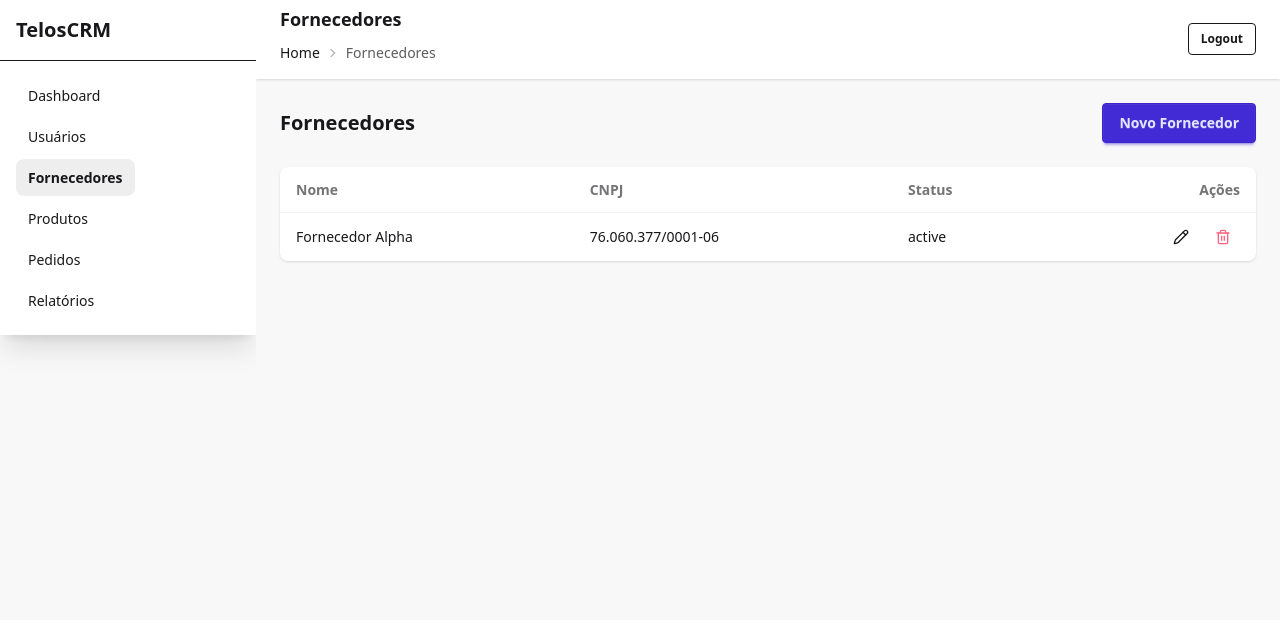
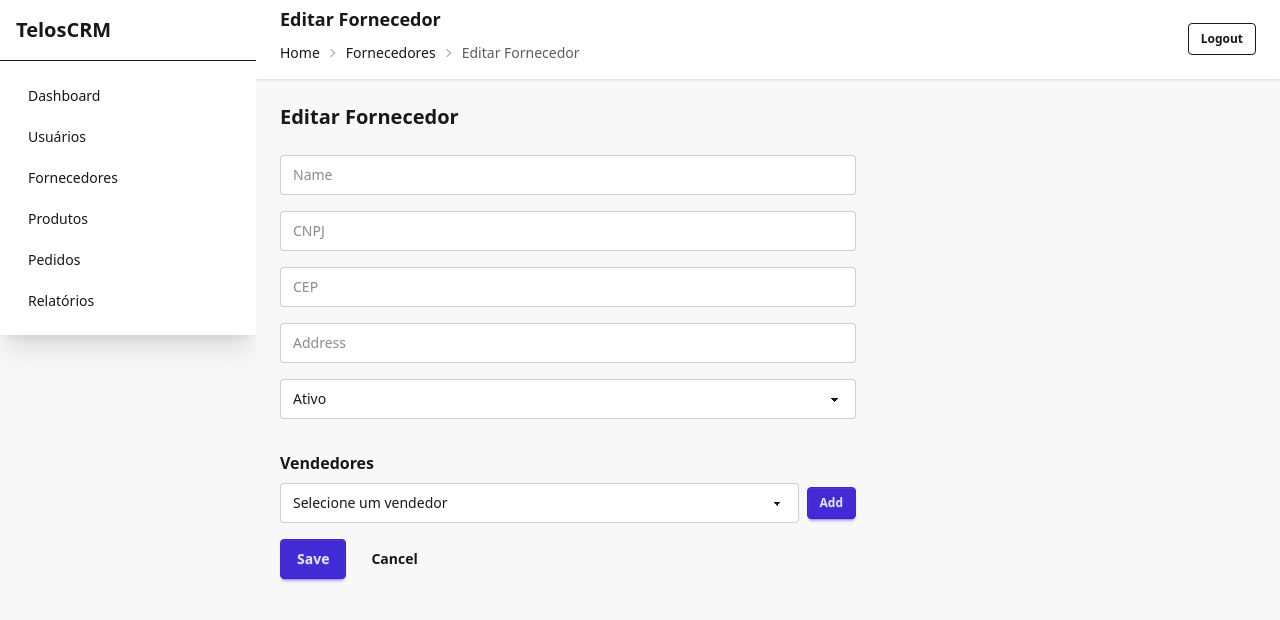
Before and after one commit to ViniciusDornelasDEV/telos_front_vue, a Vue app: page /suppliers/1/edit in a window 1280 px wide. Before the commit this address led to /suppliers. Shown: the top 620 px of the page. Built offline with nearby package versions, Linux system fonts and the light colour scheme; sample sign-in values are in the browser's storage.

Commit message:
feat: sellers subform in suppliers edit

```diff
--- a/src/directives/maskMoney.js
+++ b/src/directives/maskMoney.js
@@ -1,4 +1,3 @@
-// src/directives/maskMoney.js
 export default {
   beforeMount(el, binding, vnode) {
     let lastValue = ''
@@ -10,7 +9,6 @@ export default {
       let integerPart = n.slice(0, -2)
       let decimalPart = n.slice(-2)
 
-      // Formata milhar
       integerPart = integerPart.replace(/\B(?=(\d{3})+(?!\d))/g, '.')
 
       return `R$ ${integerPart},${decimalPart}`
--- a/src/stores/suppliers.js
+++ b/src/stores/suppliers.js
@@ -19,7 +19,8 @@ export const useSuppliersStore = defineStore('suppliers', {
             cnpj: '76.060.377/0001-06',
             cep: '01001-000',
             address: 'Praça da Sé - São Paulo/SP',
-            status: 'active'
+            status: 'active',
+            sellers: [2, 3]
         }
         ]
 
--- a/src/stores/users.js
+++ b/src/stores/users.js
@@ -12,7 +12,9 @@ export const useUsersStore = defineStore('users', {
       this.items = []
       await new Promise(resolve => setTimeout(resolve, 500))
       this.items = [
-        { id: 1, name: 'Admin', email: 'admin@teste.com', status: 'active', type: 'admin' }
+        { id: 1, name: 'Admin', email: 'admin@teste.com', status: 'active', type: 'admin' },
+        { id: 2, name: 'João Vendedor', email: 'joao@teste.com', status: 'active', type: 'vendedor' },
+        { id: 3, name: 'Maria Vendedora', email: 'maria@teste.com', status: 'inactive', type: 'vendedor' }
       ]
       this.loading = false
     },
--- a/src/views/suppliers/Edit.vue
+++ b/src/views/suppliers/Edit.vue
@@ -1,37 +1,53 @@
 <script setup>
 import { reactive, ref, onMounted } from 'vue'
 import { useSuppliersStore } from '@/stores/suppliers'
-import { useRoute, useRouter } from 'vue-router'
+import { useUsersStore } from '@/stores/users'
+import { useRouter, useRoute } from 'vue-router'
 import { fetchAddressByCep } from '@/services/viacep'
 import { validateCnpj } from '@/utils/validateCnpj'
 
 const route = useRoute()
 const router = useRouter()
 const suppliersStore = useSuppliersStore()
+const usersStore = useUsersStore()
+const form = reactive({
+  id: null,
+  name: '',
+  cnpj: '',
+  cep: '',
+  address: '',
+  status: 'active',
+  sellers: []
+})
+
+const loadingCep = ref(false)
+const cnpjError = ref('')
+const sellersOptions = ref([])
+const selectedSellerId = ref('')
+
+onMounted(async () => {
   const supplierId = Number(route.params.id)
   const supplier = suppliersStore.items.find(s => s.id === supplierId)
-if (!supplier) {
-  router.push('/suppliers')
+  if (supplier) {
+    Object.assign(form, supplier)
+    form.sellers = supplier.sellers || []
   }
-const form = reactive({ ...supplier })
-const loadingCep = ref(false)
-const cnpjError = ref('')
+  if (usersStore.items.length === 0) {
+    await usersStore.fetchUsers()
+  }
+  sellersOptions.value = usersStore.items.filter(u => u.type === 'vendedor')
+})
 
 async function handleCepBlur() {
   try {
     loadingCep.value = true
-    const cleanCep = form.cep.replace(/\D/g, '')
-    const address = await fetchAddressByCep(cleanCep)
-
+    const address = await fetchAddressByCep(form.cep)
     if (address) {
       form.address = `${address.street}, ${address.district} - ${address.city}/${address.state}`
-    } else {
-      form.address = ''
-      alert('CEP inválido ou não encontrado')
     }
   } catch (e) {
+    alert('CEP inválido ou não encontrado')
     form.address = ''
-    alert('Erro ao buscar CEP')
   } finally {
     loadingCep.value = false
   }
@@ -45,83 +61,78 @@ function handleCnpjBlur() {
   }
 }
 
+function addSeller() {
+  if (!selectedSellerId.value) return
+  const sellerId = Number(selectedSellerId.value)
+  if (!form.sellers.includes(sellerId)) {
+    form.sellers.push(sellerId)
+  }
+  selectedSellerId.value = ''
+}
+
+function removeSeller(id) {
+  form.sellers = form.sellers.filter(s => s !== id)
+}
+
 function submit() {
   if (!validateCnpj(form.cnpj)) {
     cnpjError.value = 'CNPJ inválido'
     return
   }
-
   cnpjError.value = ''
   suppliersStore.update(form)
   router.push('/suppliers')
 }
-
 </script>
 
 <template>
   <div class="max-w-xl space-y-6">
-    <h2 class="text-xl font-semibold">
-      Editar Fornecedor
-    </h2>
+    <h2 class="text-xl font-semibold">Editar Fornecedor</h2>
 
     <form class="space-y-4" @submit.prevent="submit">
-        <input
-          v-model="form.name"
-          class="input input-bordered w-full"
-          placeholder="Nome"
-          required
-        />
+      <input v-model="form.name" placeholder="Name" class="input input-bordered w-full" required />
 
-        <input
-          v-model="form.cnpj"
-          class="input input-bordered w-full"
-          placeholder="CNPJ"
-          @blur="handleCnpjBlur"
-          v-mask="'99.999.999/9999-99'"
-          required
-        />
+      <input v-model="form.cnpj" placeholder="CNPJ" class="input input-bordered w-full" @blur="handleCnpjBlur"
+        v-mask="'99.999.999/9999-99'" required />
       <div v-if="cnpjError" class="text-red-500 text-sm">{{ cnpjError }}</div>
 
-        <input
-          v-model="form.cep"
-          class="input input-bordered w-full"
-          placeholder="CEP"
-          @blur="handleCepBlur"
-          v-mask="'99999-999'"
-          required
-        />
+      <input v-model="form.cep" placeholder="CEP" class="input input-bordered w-full" @blur="handleCepBlur"
+        v-mask="'99999-999'" required />
 
-        <input
-          v-model="form.address"
-          class="input input-bordered w-full"
-          placeholder="Endereço"
-          :disabled="loadingCep"
-          required
-        />
+      <input v-model="form.address" placeholder="Address" class="input input-bordered w-full" :disabled="loadingCep"
+        required />
 
       <div v-if="loadingCep" class="text-sm text-base-content/60">
-            Buscando endereço...
+        carregando endereço...
       </div>
 
-        <select
-          v-model="form.status"
-          class="select select-bordered w-full"
-        >
+      <select v-model="form.status" class="select select-bordered w-full">
         <option value="active">Ativo</option>
         <option value="inactive">Inativo</option>
       </select>
 
-        <div class="flex gap-2">
-          <button class="btn btn-primary" type="submit">
-            Salvar
-          </button>
+      <!-- sellers subform -->
+      <div class="space-y-2 mt-4">
+        <h3 class="font-semibold">Vendedores</h3>
+        <div class="flex gap-2 items-center">
+          <select v-model="selectedSellerId" class="select select-bordered flex-1">
+            <option value="" disabled>Selecione um vendedor</option>
+            <option v-for="s in sellersOptions" :key="s.id" :value="s.id">{{ s.name }}</option>
+          </select>
+          <button type="button" class="btn btn-sm btn-primary" @click="addSeller">Add</button>
+        </div>
 
-          <RouterLink
-            to="/suppliers"
-            class="btn btn-ghost"
-          >
-            Cancelar
-          </RouterLink>
+        <ul class="mt-2">
+          <li v-for="id in form.sellers" :key="id" class="flex justify-between items-center border p-2 rounded">
+            {{usersStore.items.find(u => u.id === id)?.name || 'Unknown'}}
+            <button type="button" class="btn btn-xs btn-ghost text-error" @click="removeSeller(id)">Remove</button>
+          </li>
+        </ul>
+      </div>
+
+      <div class="flex gap-2 mt-4">
+        <button class="btn btn-primary" type="submit">Save</button>
+        <RouterLink to="/suppliers" class="btn btn-ghost">Cancel</RouterLink>
       </div>
     </form>
   </div>
```
Lines whose indentation alone changed are shown as unchanged.
